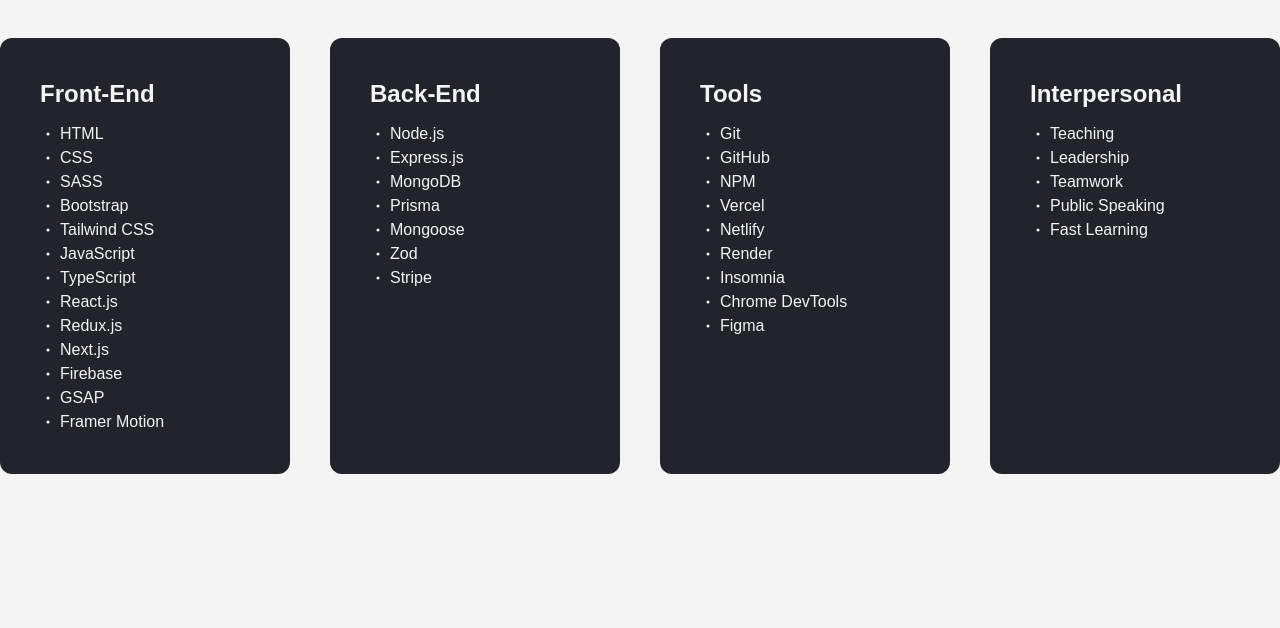
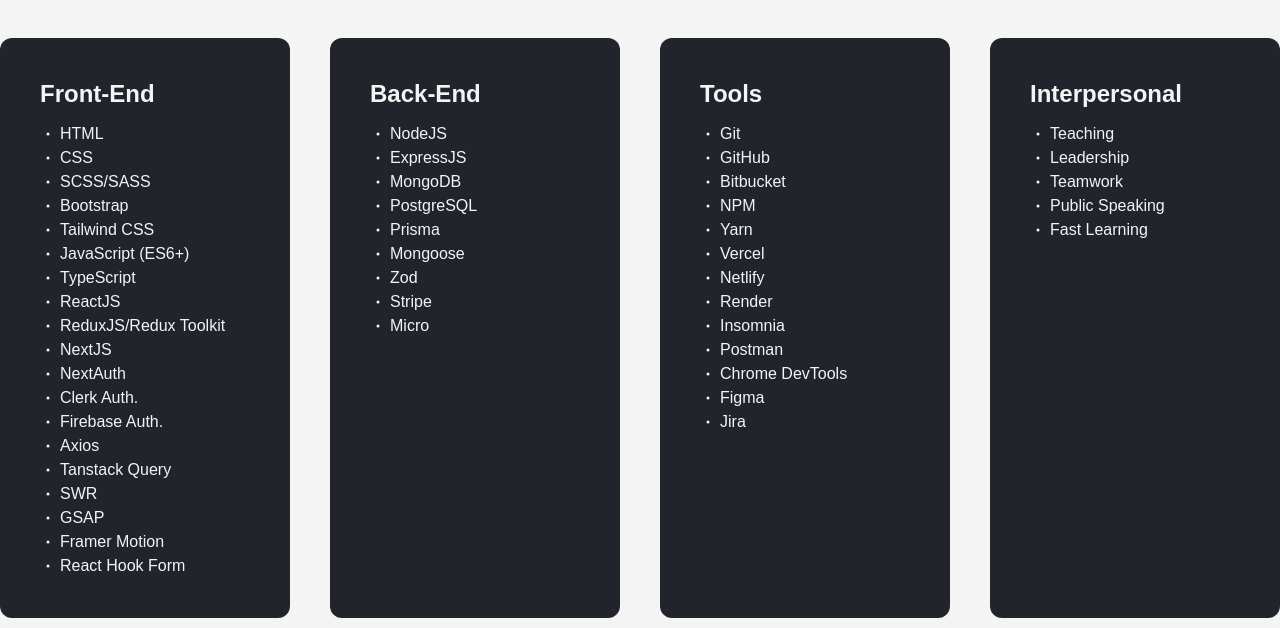
Before and after one commit to shohan-pherones/nextjs-portfolio, a Next.js app: page / in a window 1280 px wide. Shown: the part 5106-5734 px from the top of the page. Built offline with nearby package versions, Linux system fonts and the light colour scheme; a web font is replaced by a local one.

Commit message:
resume link and skills data updated

```diff
--- a/components/BlogCard.tsx
+++ b/components/BlogCard.tsx
@@ -33,7 +33,7 @@
   return (
     <div className="w-full h-full overflow-hidden">
       <motion.article
-        initial={{ y: "100%" }}
+        initial={{ y: "-100%" }}
         whileInView={{ y: 0 }}
         transition={getTransition(index / 10)}
         className="w-full h-full bg-light overflow-hidden rounded-xl border border-dark/10"
--- a/components/Skills.tsx
+++ b/components/Skills.tsx
@@ -15,7 +15,7 @@
         {/* FRONT-END */}
         <div className="overflow-hidden w-full h-full">
           <motion.div
-            initial={{ y: "100%" }}
+            initial={{ y: "-100%" }}
             whileInView={{ y: 0 }}
             transition={getTransition()}
             className="p-10 rounded-xl bg-dark w-full h-full"
@@ -36,7 +36,7 @@
         {/* BACK-END */}
         <div className="overflow-hidden w-full h-full">
           <motion.div
-            initial={{ y: "100%" }}
+            initial={{ y: "-100%" }}
             whileInView={{ y: 0 }}
             transition={getTransition(0.1)}
             className="p-10 rounded-xl bg-dark w-full h-full"
@@ -57,7 +57,7 @@
         {/* TOOLS */}
         <div className="overflow-hidden w-full h-full">
           <motion.div
-            initial={{ y: "100%" }}
+            initial={{ y: "-100%" }}
             whileInView={{ y: 0 }}
             transition={getTransition(0.2)}
             className="p-10 rounded-xl bg-dark w-full h-full"
@@ -78,7 +78,7 @@
         {/* INTERPERSONAL */}
         <div className="overflow-hidden w-full h-full">
           <motion.div
-            initial={{ y: "100%" }}
+            initial={{ y: "-100%" }}
             whileInView={{ y: 0 }}
             transition={getTransition(0.3)}
             className="p-10 rounded-xl bg-dark w-full h-full"
--- a/constants/resume.ts
+++ b/constants/resume.ts
@@ -1,2 +1,2 @@
 export const RESUME_LINK =
-  "https://drive.google.com/uc?export=download&id=1nMjLhxfQL-nE1f1e4oAiVcJqOG0sBw1S";
+  "https://drive.google.com/uc?export=download&id=1kmBYTEOILi5CCxtUCzZR3jxMO1JAcL63";
--- a/data/skills.ts
+++ b/data/skills.ts
@@ -2,37 +2,49 @@
   frontend: [
     "HTML",
     "CSS",
-    "SASS",
+    "SCSS/SASS",
     "Bootstrap",
     "Tailwind CSS",
-    "JavaScript",
+    "JavaScript (ES6+)",
     "TypeScript",
-    "React.js",
-    "Redux.js",
-    "Next.js",
-    "Firebase",
+    "ReactJS",
+    "ReduxJS/Redux Toolkit",
+    "NextJS",
+    "NextAuth",
+    "Clerk Auth.",
+    "Firebase Auth.",
+    "Axios",
+    "Tanstack Query",
+    "SWR",
     "GSAP",
     "Framer Motion",
+    "React Hook Form",
   ],
   backend: [
-    "Node.js",
-    "Express.js",
+    " NodeJS",
+    "ExpressJS",
     "MongoDB",
+    "PostgreSQL",
     "Prisma",
     "Mongoose",
     "Zod",
     "Stripe",
+    "Micro",
   ],
   tools: [
     "Git",
     "GitHub",
+    "Bitbucket",
     "NPM",
+    "Yarn",
     "Vercel",
     "Netlify",
     "Render",
     "Insomnia",
+    "Postman",
     "Chrome DevTools",
     "Figma",
+    "Jira",
   ],
   interpersonal: [
     "Teaching",
```
